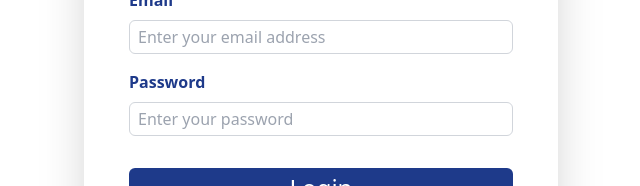
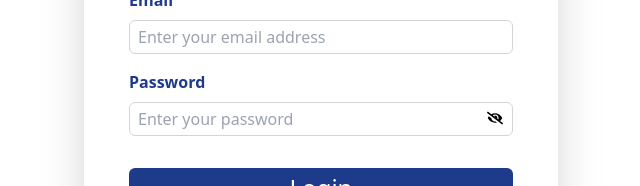
Before and after one commit to SaranshKoirala/StyleKicks-Ecommerce, a React (Vite) app in the folder client/: page / in a window 1280 px wide. Shown: the part 346-532 px from the top of the page, without its empty margins (319-959 px from the left). Built offline with nearby package versions, Linux system fonts and the light colour scheme.

Commit message:
added the show password feature

```diff
--- a/client/package.json
+++ b/client/package.json
@@ -12,6 +12,7 @@
   "dependencies": {
     "react": "^18.3.1",
     "react-dom": "^18.3.1",
+    "react-icons": "^5.4.0",
     "react-router-dom": "^6.28.1"
   },
   "devDependencies": {
--- a/client/src/page/Login.jsx
+++ b/client/src/page/Login.jsx
@@ -1,6 +1,15 @@
 import { Link } from "react-router-dom";
+import { useState } from "react";
+import { FaEyeSlash } from "react-icons/fa";
+import { FaEye } from "react-icons/fa";
 
 function Login() {
+  const [isOpen, setIsOpen] = useState(false);
+
+  function handleShowBtn() {
+    setIsOpen((isOpen) => !isOpen);
+  }
+
   return (
     <div className="flex justify-center items-center min-h-screen ">
       <div className="flex flex-col justify-center items-center gap-4 p-10 shadow-2xl rounded-xl">
@@ -18,21 +27,33 @@ function Login() {
             placeholder="Enter your email address"
             type="email"
             id="email"
-            className="border border-gray-300 placeholder:text-gray-400 px-2 py-1 w-96 rounded-md"
+            className="border border-gray-300 placeholder:text-gray-400 px-2 py-1 w-96 rounded-md focus:outline-none"
             required
           />
         </div>
-        <div className=" flex flex-col gap-2 mb-4">
+        <div className="relative flex flex-col gap-2 mb-4">
           <label htmlFor="password" className="font-bold text-blue-900">
             Password
           </label>
           <input
             placeholder="Enter your password"
-            type="password"
+            type={isOpen ? "text" : "password"}
             id="password"
-            className="border border-gray-300 placeholder:text-gray-400 px-2 py-1 w-96 rounded-md"
+            className="border border-gray-300 placeholder:text-gray-400 px-2 py-1 w-96 rounded-md focus:outline-none"
             required
           />
+          {!isOpen && (
+            <FaEyeSlash
+              className="absolute bottom-2.5 right-2.5"
+              onClick={handleShowBtn}
+            />
+          )}
+          {isOpen && (
+            <FaEye
+              className="absolute bottom-2.5 right-2.5"
+              onClick={handleShowBtn}
+            />
+          )}
         </div>
         <button className=" py-1 px-2 text-2xl text-white bg-blue-900 w-96 rounded-md">
           Login
```
Also changed, not shown: 1 other file (tests, documents, lock files or other folders).
